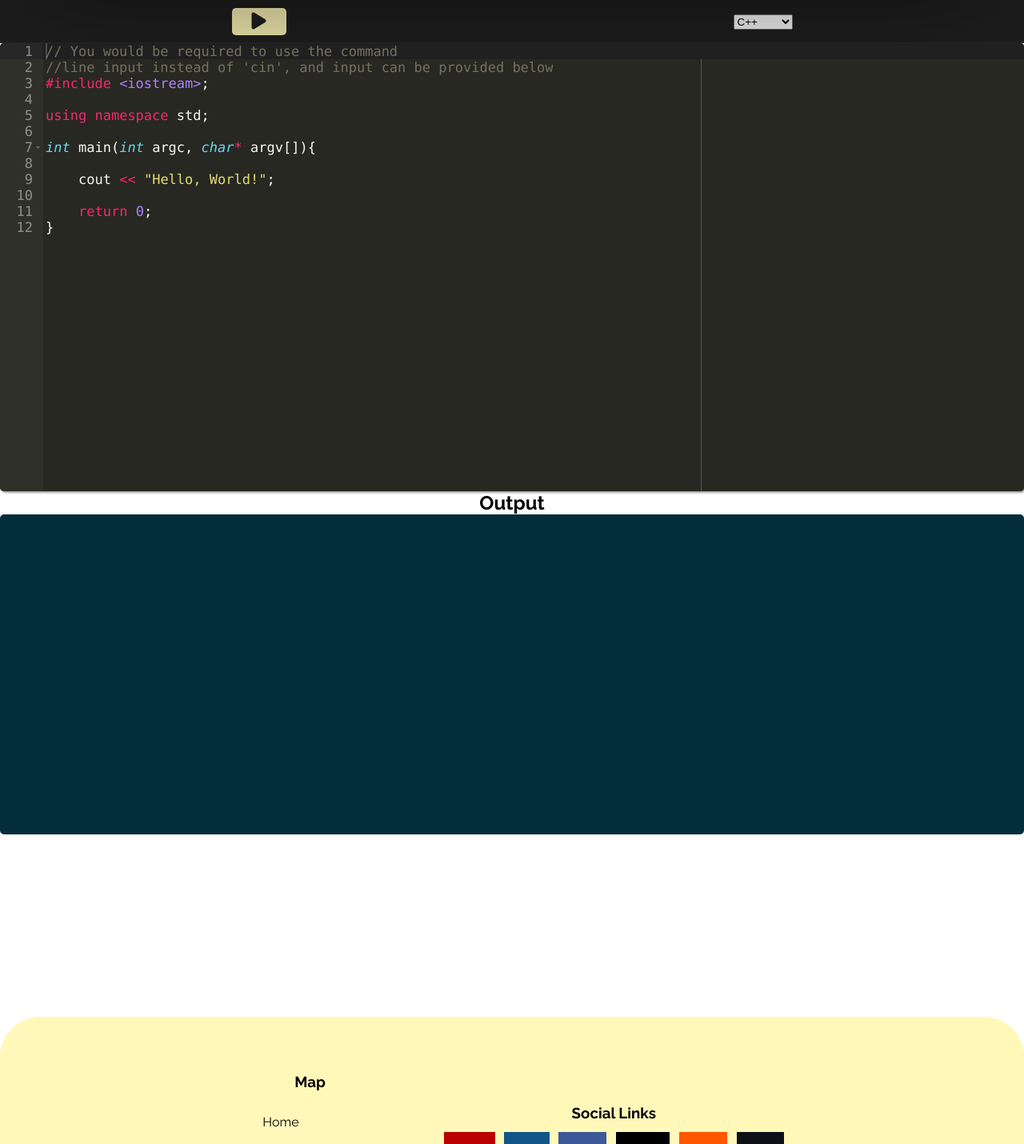
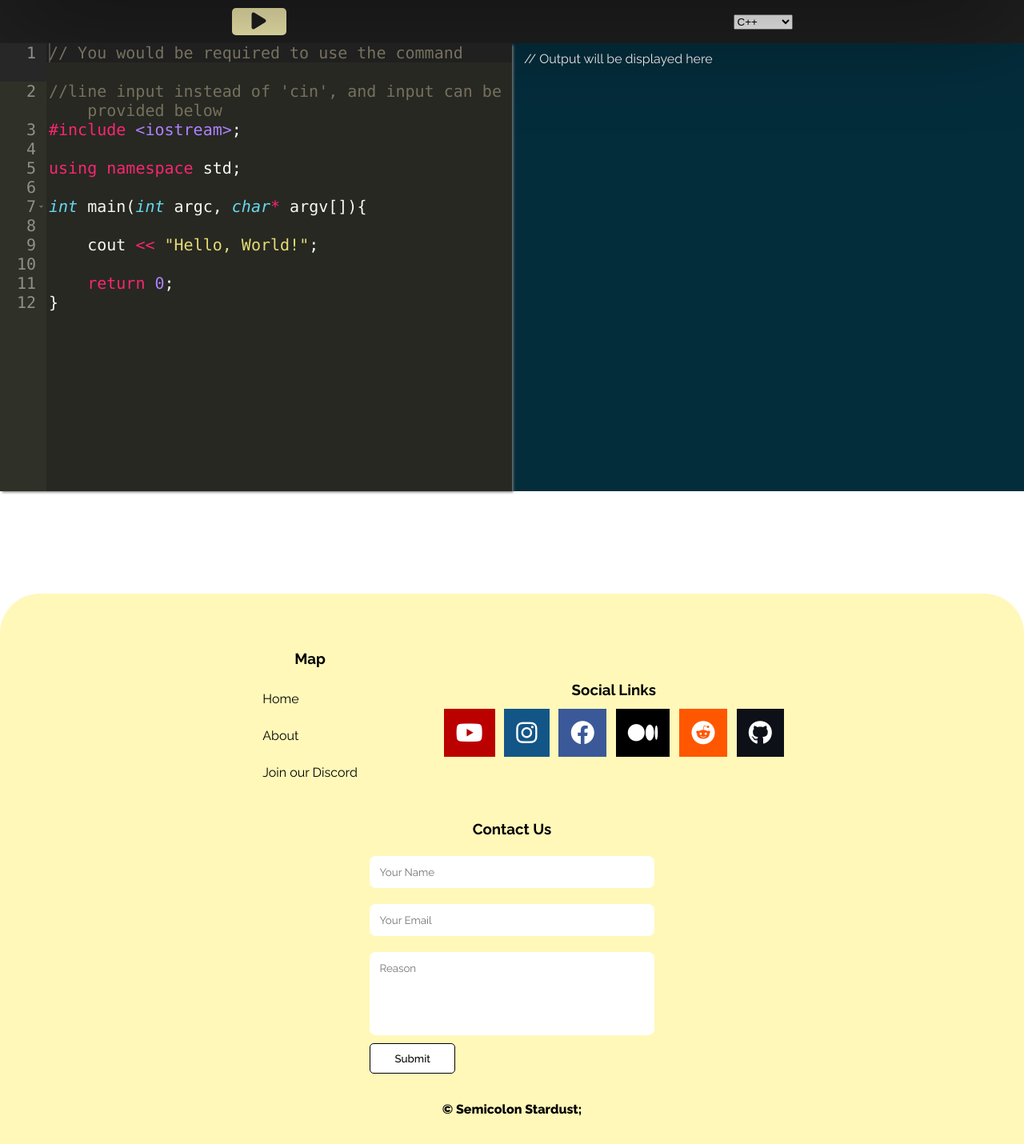
Before and after one commit to Maverick7274/Online-Compiler, a Node server app: page /compiler in a window 1280 px wide. Shown: the part 50-1480 px from the top of the page at 80% size. After the commit the page ends 1445 px from the top, so only its background shows below. Run offline with Node 20, Linux system fonts and the light colour scheme; some libraries are stand-ins or nearby versions.

Commit message:
fixed code panel alignment

```diff
--- a/index.js
+++ b/index.js
@@ -35,7 +35,7 @@ app.get("/", (req, res) =>
 
 // Compiler Route
 app.get("/compiler", (req, res) => {
-    return res.render('compiler', {output: ''})
+    return res.render('compiler', {output: '// Output will be displayed here'})
 })
 
 
--- a/public/css/style.css
+++ b/public/css/style.css
@@ -727,19 +727,77 @@ textarea:focus
 	padding: 10px;
 }
 
+.code-panel{
+    display: flex;
+    align-items: center;
+    width: 100%;
+    height: fit-content;
+}
+
 #editor
 {
-    border-radius: 5px;
     box-shadow: 1.5px 1.5px 3px grey;
-    width: 100vw;
-    height: 70vh;
-    font-size: 17px;
+    width: 50vw;
+    max-width: 50vw;
+    min-width: 50vw;
+    height: 100%;
+    font-size: 20px;
+    overflow-y: none;
 }
 
 #editor-textarea{
     position: absolute;
     top: -3000px;
     left: -3000px;
+}
+
+
+.input-container{
+    height: 70vh;
+}
+
+
+.user-input-textarea
+{
+    width: 600px;
+    height: 40px;
+    border-radius: 5px;
+    color: aliceblue;
+    background: #042d3c;
+    overflow:scroll;
+    padding: 10px;
+    line-height: 1.7;
+    resize: none;
+    font-family: 'Lato', sans-serif;
+    margin-bottom: 13px;
+}
+
+.user-input-textarea:focus
+{
+    outline: none;
+}
+
+
+#output-container
+{
+    display: flex;
+    flex-direction: column;
+    justify-content: center;
+    align-items: center;
+}
+
+#output-container #output-display {
+	width: 50vw;
+	height: 70vh;
+	color: rgb(255, 255, 255);
+	background: #042d3c;
+	overflow: scroll;
+	padding: 10px 15px;
+}
+
+.output-screen
+{
+    font-family: 'lato', sans-serif;
 }
 
 
@@ -855,52 +913,7 @@ textarea:focus
     background: #193239;
 } */
 
-.user-input-textarea
-{
-    width: 600px;
-    height: 40px;
-    border-radius: 5px;
-    color: aliceblue;
-    background: #042d3c;
-    overflow:scroll;
-    padding: 10px;
-    line-height: 1.7;
-    resize: none;
-    font-family: 'Lato', sans-serif;
-    margin-bottom: 13px;
-}
 
-.user-input-textarea:focus
-{
-    outline: none;
-}
-
-
-
-#output-container
-{
-    display: flex;
-    flex-direction: column;
-    justify-content: center;
-    align-items: center;
-    padding-bottom: 100px;
-}
-
-#output-container #output-display {
-	width: 100%;
-	height: 50vh;
-	border-radius: 5px;
-	color: aliceblue;
-	background: #042d3c;
-	overflow: scroll;
-	padding: 10px;
-	line-height: 1.7;
-}
-
-.output-screen
-{
-    font-family: 'lato', sans-serif;
-}
 
 
 
--- a/views/compiler.ejs
+++ b/views/compiler.ejs
@@ -74,9 +74,18 @@
                 </select>
             </div>
 
-            <div class="input-container">
-                <div id="editor"></div>
-                <textarea name="code_ide" id="editor-textarea"></textarea>
+
+
+            <div class="code-panel">
+                <div class="input-container">
+                    <div id="editor"></div>
+                    <textarea name="code_ide" id="editor-textarea"></textarea>
+                </div>
+                <div id="output-container">
+                    <div id="output-display">
+                        <%- output.replace(/\n/g, '<br>') %>
+                    </div>
+                </div>
             </div>
 
 
@@ -86,12 +95,7 @@
 
     </section>
 
-    <section id="output-container">
-        <h1>Output</h1>
-        <div id="output-display">
-            <%- output.replace(/\n/g, '<br>') %>
-        </div>
-    </section>
+
 
 
 
@@ -173,6 +177,7 @@
     <script>
         var editor = ace.edit("editor");
         editor.setTheme("ace/theme/monokai");
+        editor.session.setUseWrapMode(true);
         editor.session.setMode("ace/mode/c_cpp");
         </script>
         <script>
```
